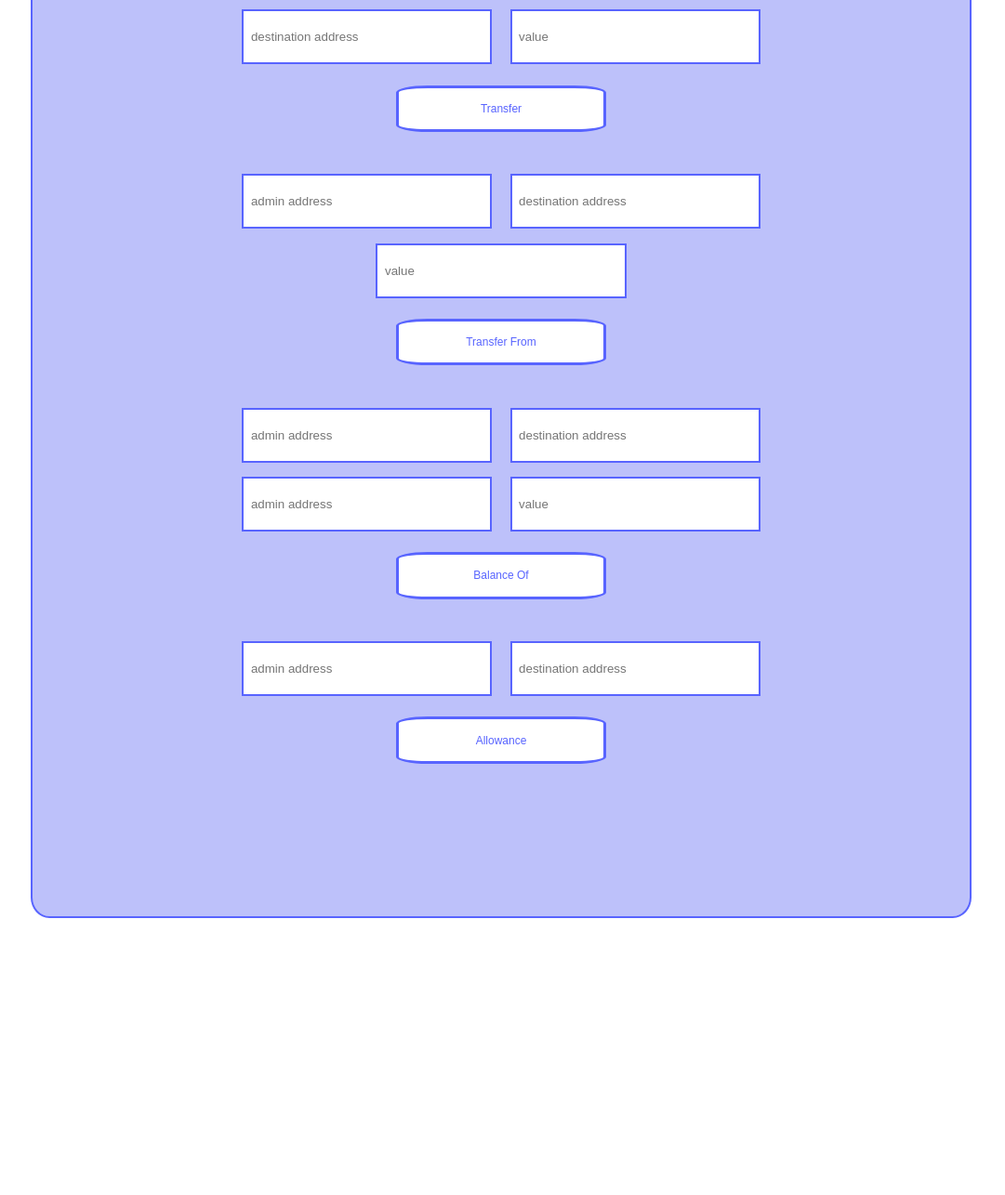
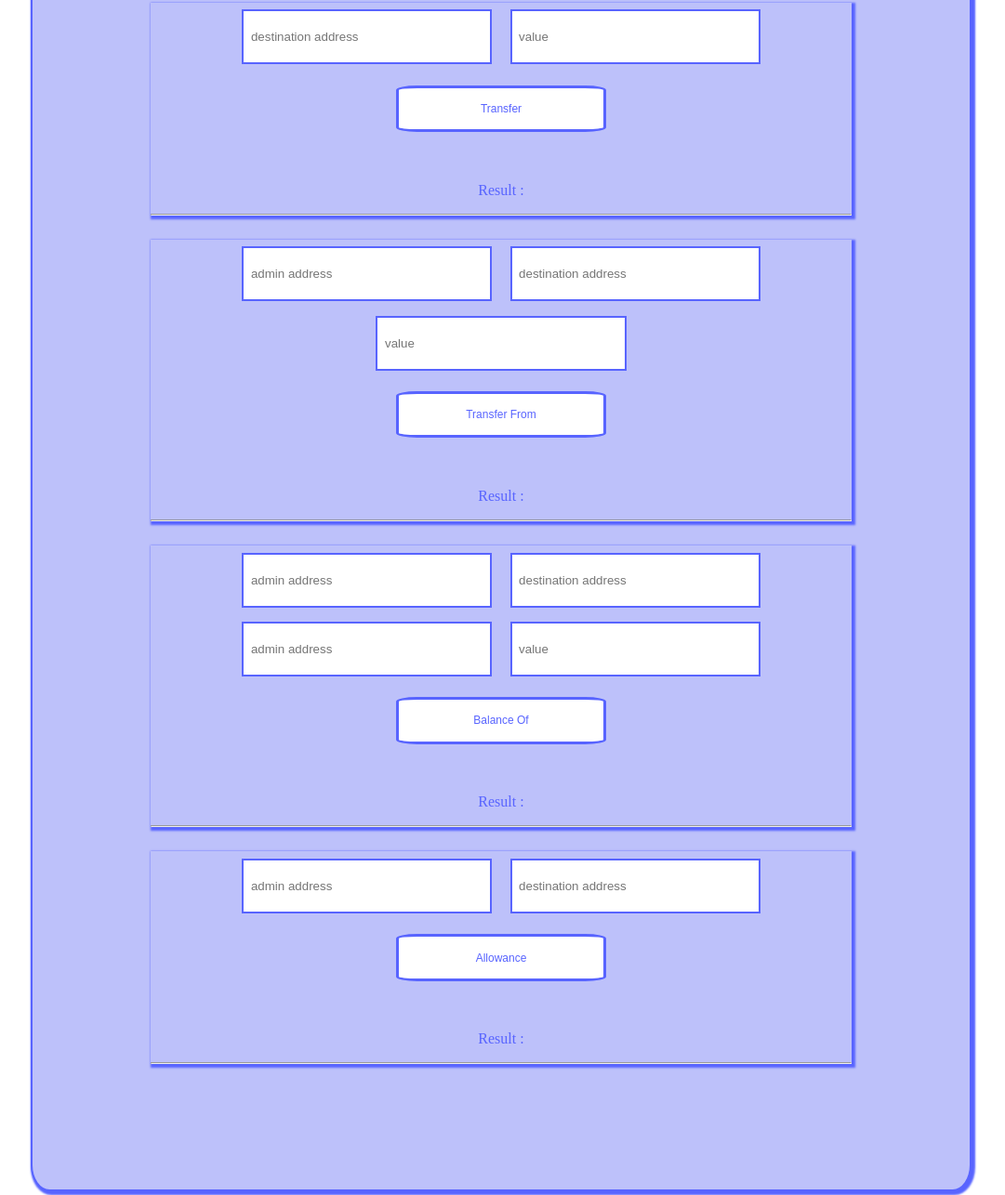
Before and after one commit to yossHB/Blockchaine, a plain HTML site: page interface/FacCoin.html in a window 1280 px wide. Shown: the part 252-1538 px from the top of the page at 93% size, without its empty margins (101-1182 px from the left). Before the commit the page ends 1366 px from the top, so only its background shows below. Drawn offline with Linux system fonts and the light colour scheme.

Commit message:
js functions

```diff
--- a/interface/FacCoin.css
+++ b/interface/FacCoin.css
@@ -8,6 +8,9 @@
     background-color: #bdc1fa;
     border-radius: 2%;
     border:2px solid #5864ff;
+}
+div {
+    box-shadow: 2px 2px 2px 2px;
 }
 input{
     padding: 1%;
@@ -23,7 +26,7 @@ button{
     font-size: 12px;
     border: 3px solid #5864ff;
     background-color: white;
-    border-radius: 15%;
+    border-radius: 10%;
 }
 button:hover{
     border : 3px solid white;
--- a/interface/FacCoin.html
+++ b/interface/FacCoin.html
@@ -13,16 +13,20 @@
             <input type="text" id="value" placeholder="value">
             <br>
             <button class="btn" onclick="transfer()">Transfer</button>
-            <br>
+            <p id="ResultTransfer">Result : </p>
+            <hr>
         </div>
+        <br>
         <div id="transferFrom">
             <input type="text" name="adminaddress" placeholder="admin address">
             <input type="text" name="destinationaddress" placeholder="destination address">
             <input type="text" name="value" placeholder="value">
             <br>
             <button class="btn" onclick="transferFrom()">Transfer From</button>
-            <br>
+            <p id="ResultTransferFrom">Result : </p>
+            <hr>
         </div>
+        <br>
         <div id="balanceOf">
             <input type="text" name="adminaddress" placeholder="admin address">
             <input type="text" name="destinationaddress" placeholder="destination address">
@@ -31,13 +35,17 @@
             <input type="text" name="value" placeholder="value">
             <br>
             <button class="btn" onclick="balanceOf()">Balance Of</button>
-            <br>
+            <p id="ResultBalanceOf">Result : </p>
+            <hr>
         </div>
+        <br>
         <div id="allowance">
             <input type="text" name="adminaddress" placeholder="admin address">
             <input type="text" name="destinationaddress" placeholder="destination address">
             <br>
             <button class="btn" onclick="allowance()">Allowance</button>
+            <p id="ResultAllowance">Result : </p>
+            <hr>
         </div>
     </div>
 </body>
```
